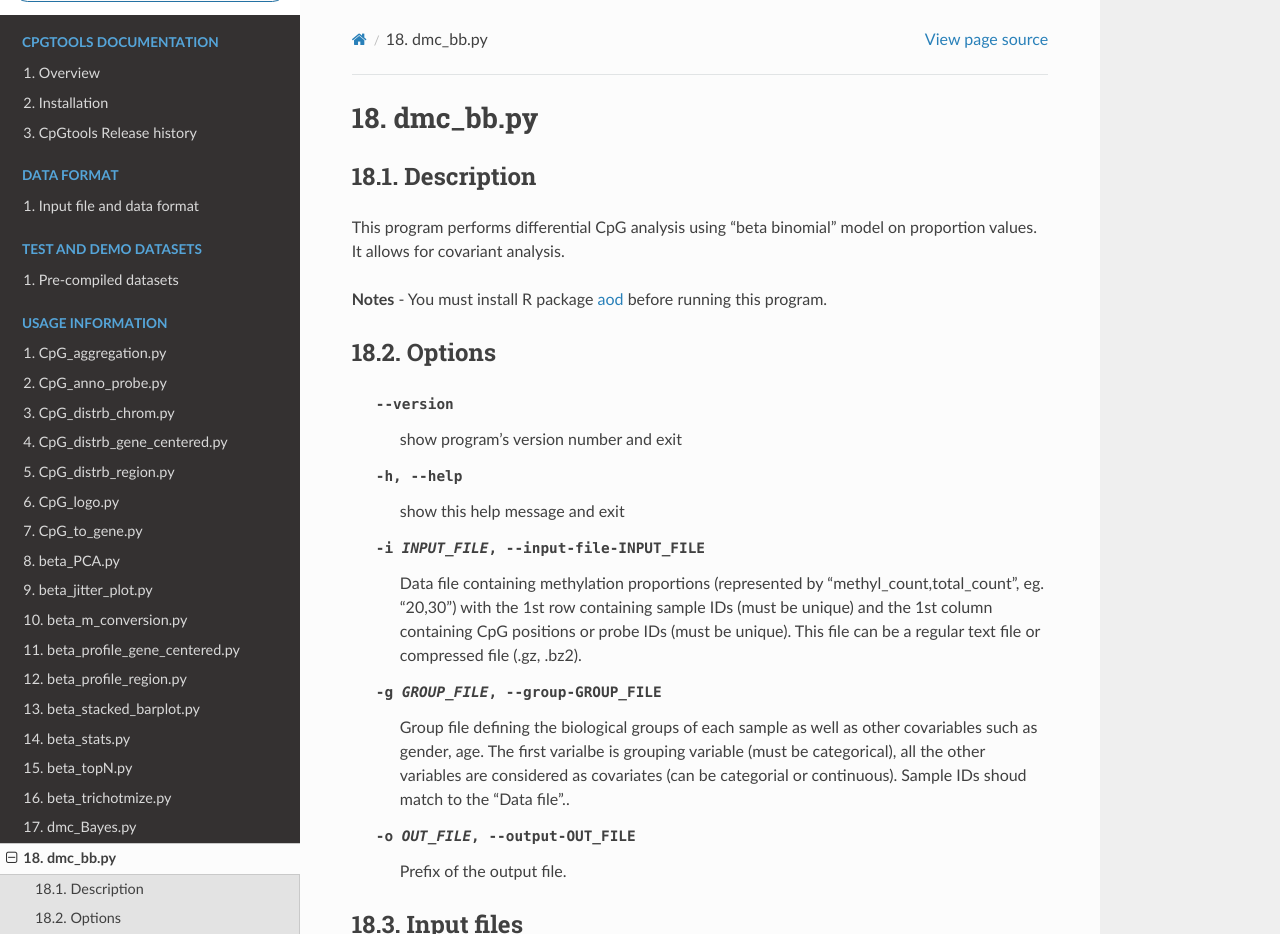
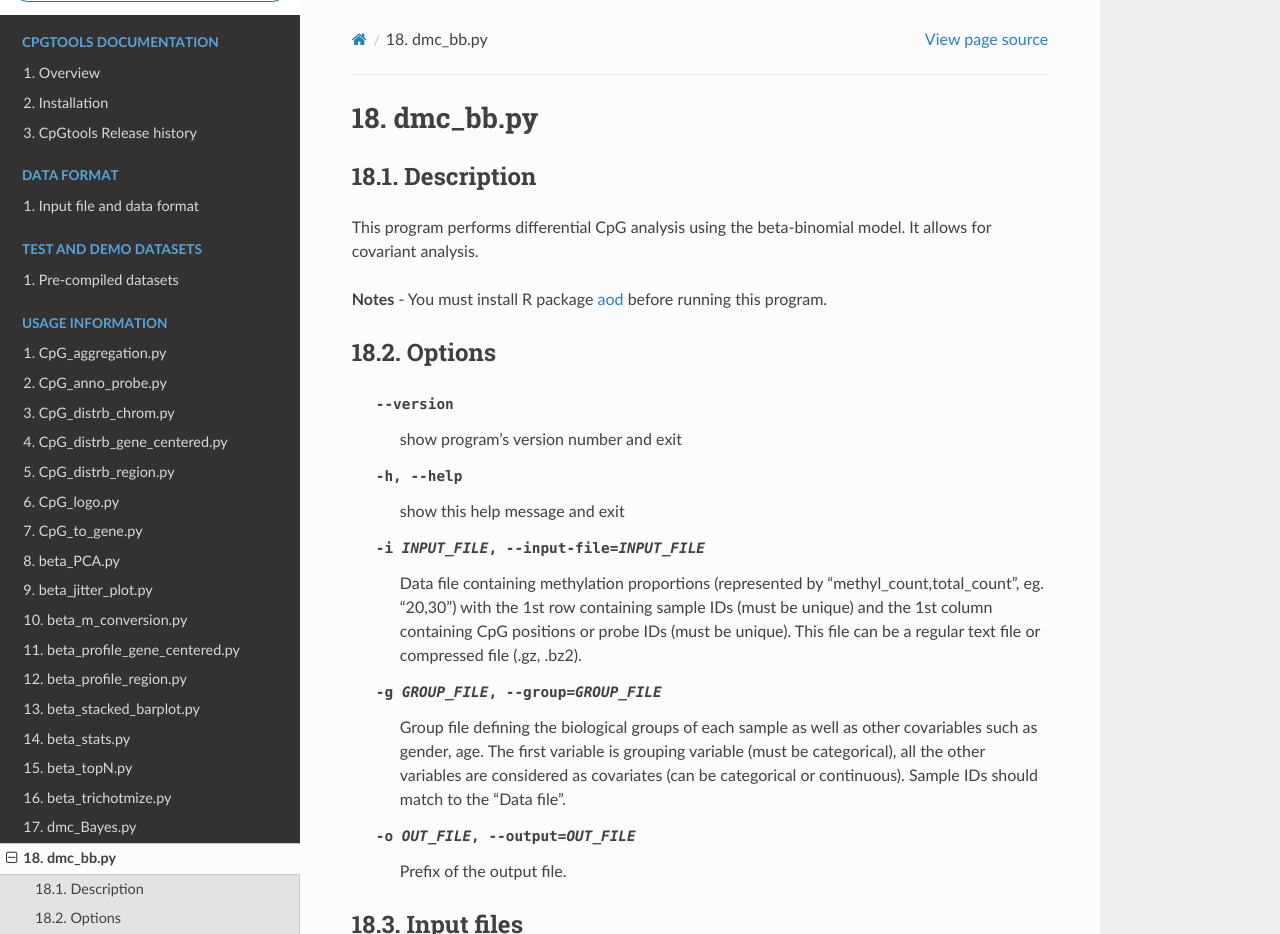
Before and after one commit to liguowang/cpgtools, a Sphinx documentation site: the page built from docs/source/demo/dmc_bb.rst, in a window 1280 px wide and 1324 px high. Shown: the top 934 px of the window. Built offline with Sphinx 7.4.7 and the Read the Docs theme 2.0.0, drawn with Linux system fonts in a browser that asks for light colours.

Commit message:
Update dmc_bb.rst

```diff
--- a/docs/source/demo/dmc_bb.rst
+++ b/docs/source/demo/dmc_bb.rst
@@ -4,8 +4,7 @@ dmc_bb.py
 Description
 ------------
 
-This program performs differential CpG analysis using "beta binomial" model on proportion
-values. It allows for covariant analysis.
+This program performs differential CpG analysis using the beta-binomial model. It allows for covariant analysis.
 
 **Notes**
 - You must install R package `aod <https://cran.r-project.org/web/packages/aod/index.html>`_ before running this program.
@@ -16,21 +15,21 @@ Options
 
   --version             show program's version number and exit
   -h, --help            show this help message and exit
-  -i INPUT_FILE, --input-file-INPUT_FILE
+  -i INPUT_FILE, --input-file=INPUT_FILE
                         Data file containing methylation proportions
                         (represented by "methyl_count,total_count", eg.
                         "20,30") with the 1st row containing sample IDs (must
                         be unique) and the 1st column containing CpG positions
                         or probe IDs (must be unique). This file can be a
                         regular text file or compressed file (.gz, .bz2).
-  -g GROUP_FILE, --group-GROUP_FILE
+  -g GROUP_FILE, --group=GROUP_FILE
                         Group file defining the biological groups of each
                         sample as well as other covariables such as gender,
-                        age. The first varialbe is grouping variable (must be
+                        age. The first variable is grouping variable (must be
                         categorical), all the other variables are considered
-                        as covariates (can be categorial or continuous).
-                        Sample IDs shoud match to the "Data file"..
-  -o OUT_FILE, --output-OUT_FILE
+                        as covariates (can be categorical or continuous).
+                        Sample IDs should match to the "Data file".
+  -o OUT_FILE, --output=OUT_FILE
                         Prefix of the output file.
 
 Input files
```
